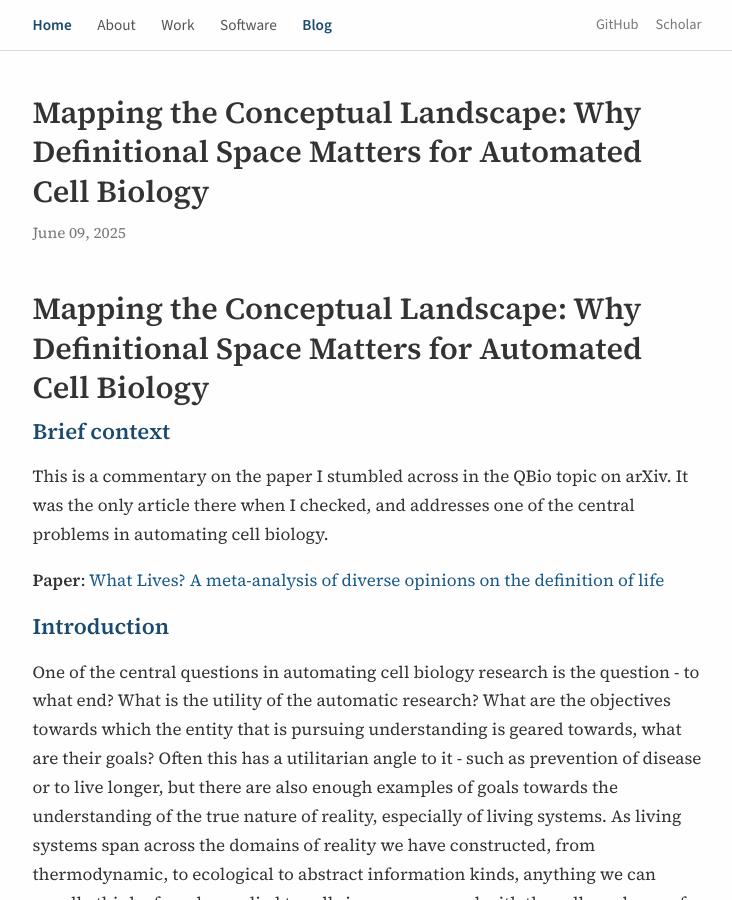
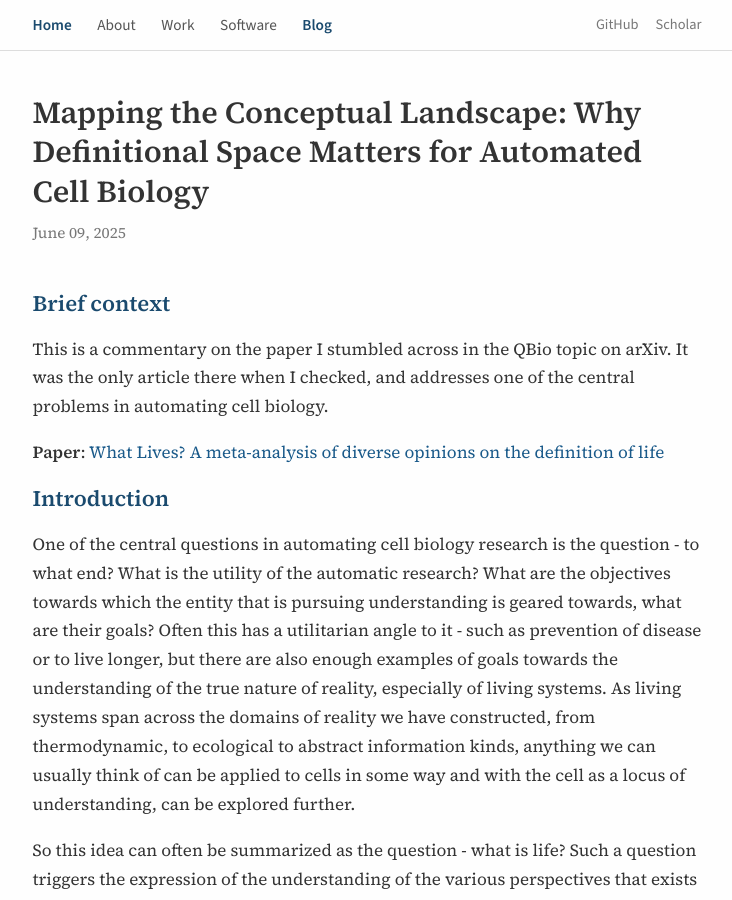
Before and after one commit to pskeshu/pskeshu.github.io, a Jekyll site: the page built from _posts/2025-06-09-1_life_definitions.md, in a window 1280 px wide and 900 px high. Shown: the whole window, without its empty margins (273-1005 px from the left). Built offline with Jekyll 4.4.1, drawn with Linux system fonts in a browser that asks for light colours.

Commit message:
Remove duplicate title from blog post

```diff
--- a/_posts/2025-06-09-1_life_definitions.md
+++ b/_posts/2025-06-09-1_life_definitions.md
@@ -3,8 +3,6 @@ layout: post
 title: "Mapping the Conceptual Landscape: Why Definitional Space Matters for Automated Cell Biology"
 date: 2025-06-09 10:00:00 +0000
 ---
-
-# Mapping the Conceptual Landscape: Why Definitional Space Matters for Automated Cell Biology
 
 ## Brief context
 This is a commentary on the paper I stumbled across in the QBio topic on arXiv. It was the only article there when I checked, and addresses one of the central problems in automating cell biology.
```
